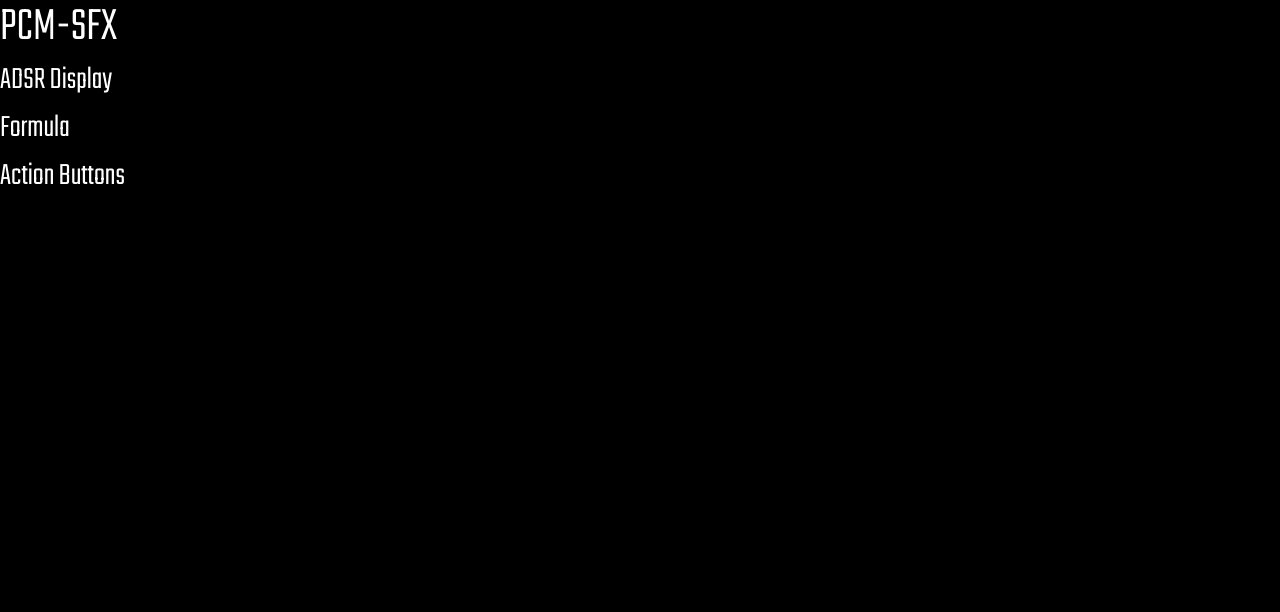
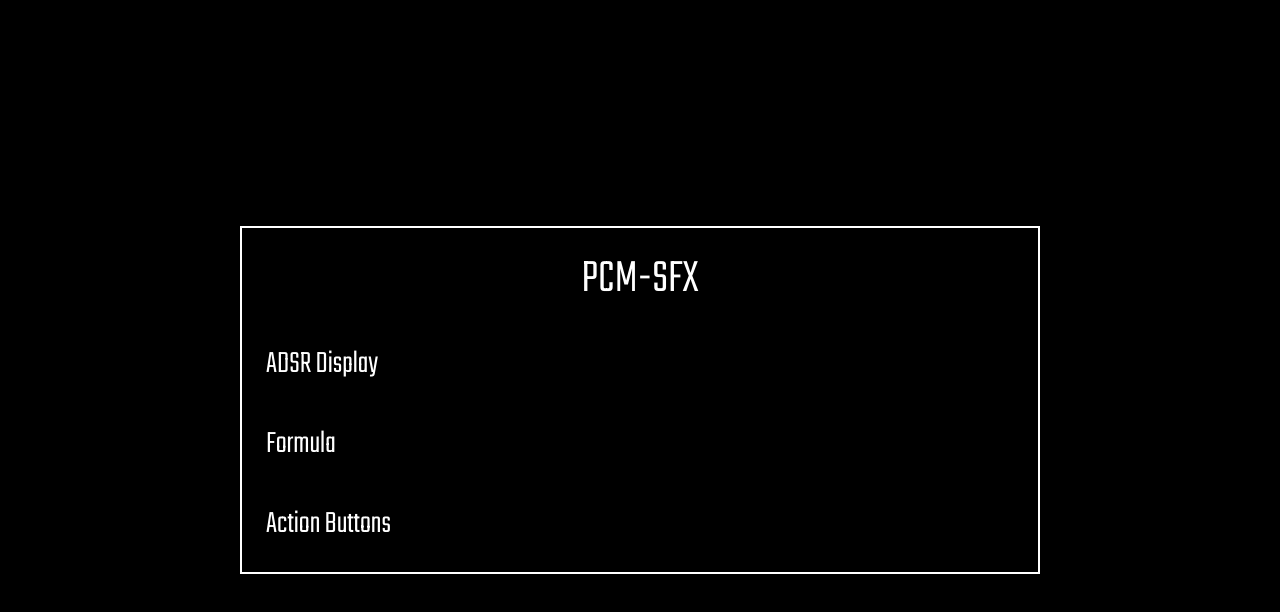
Before and after one commit to threadsmind/pcm-sfx, a React app: page / in a window 1280 px wide. Shown: the top 612 px of the page. Built offline with nearby package versions, Linux system fonts and the light colour scheme.

Commit message:
Update layout components

```diff
--- /dev/null
+++ b/src/components/AppContainer.js
@@ -0,0 +1,19 @@
+import React from 'react';
+import Grid from '@material-ui/core/Grid';
+import { styled } from '@material-ui/core/styles';
+
+const StyledGrid = styled(Grid)(
+  () => ({
+    width: '100vw',
+    height: '100vh'
+  }),
+  { name: 'AppContainer' }
+);
+
+const AppContainer = ({ children }) => (
+  <StyledGrid container alignItems="center" justifyContent="center" direction="column">
+    {children}
+  </StyledGrid>
+);
+
+export default AppContainer;
--- /dev/null
+++ b/src/components/AppTitle.js
@@ -0,0 +1,11 @@
+import React from 'react';
+import Typography from '@material-ui/core/Typography';
+import content from 'utils/content';
+
+const AppTitle = () => (
+  <Typography align="center" variant="h1">
+    {content.appTitle}
+  </Typography>
+);
+
+export default AppTitle;
--- /dev/null
+++ b/src/components/DisplayBox.js
@@ -0,0 +1,21 @@
+import Grid from '@material-ui/core/Grid';
+import { styled } from '@material-ui/core/styles';
+import React from 'react';
+
+const StyledGrid = styled(Grid)(
+  ({ theme }) => ({
+    width: '800px',
+    maxWidth: '100%',
+    border: `2px solid ${theme.palette.primary.light}`,
+    padding: theme.spacing(1)
+  }),
+  { name: 'DisplayBox' }
+);
+
+const DisplayBox = ({ children }) => (
+  <StyledGrid container spacing={4} direction="column">
+    {children.map(child => <Grid item>{child}</Grid>)}
+  </StyledGrid>
+);
+
+export default DisplayBox;
--- a/src/components/Layout.js
+++ b/src/components/Layout.js
@@ -1,17 +1,24 @@
-import { Box, Typography } from '@material-ui/core';
 import React from 'react';
-import ADSRDisplay from './ADSRDisplay';
-import Formula from './Formula';
-import ActionButtons from './ActionButtons';
-import content from '../utils/content';
+import ADSRDisplay from '@/ADSRDisplay';
+import Formula from '@/Formula';
+import AppTitle from '@/AppTitle';
+import ActionButtons from '@/ActionButtons';
+import AppContainer from '@/AppContainer';
+import DisplayBox from '@/DisplayBox';
 
+/**
+ * Main app layout
+ * @returns {JSX.Element} App layout component
+ */
 const Layout = () => (
-  <Box>
-    <Typography variant="h1">{content.appTitle}</Typography>
-    <ADSRDisplay />
-    <Formula />
-    <ActionButtons />
-  </Box>
+  <AppContainer>
+    <DisplayBox>
+      <AppTitle />
+      <ADSRDisplay />
+      <Formula />
+      <ActionButtons />
+    </DisplayBox>
+  </AppContainer>
 );
 
 export default Layout;
```
